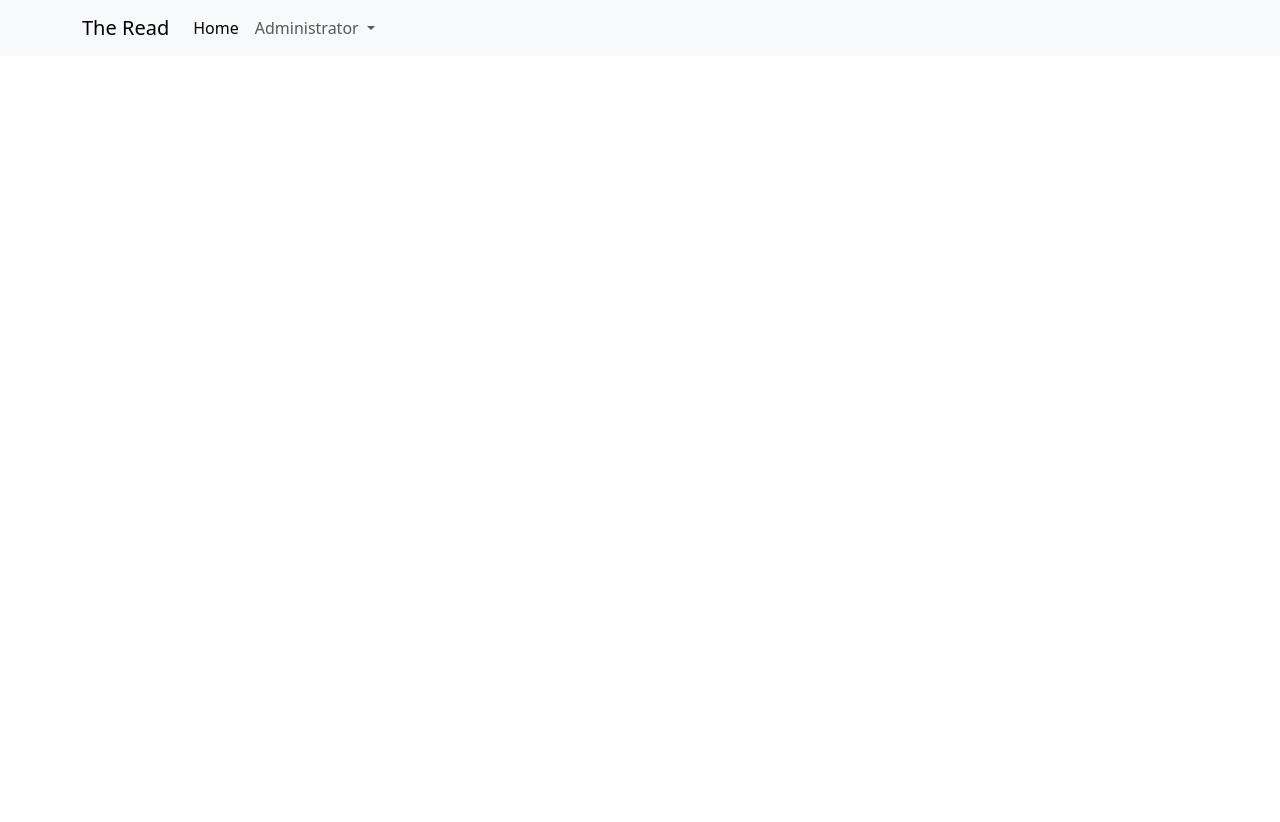
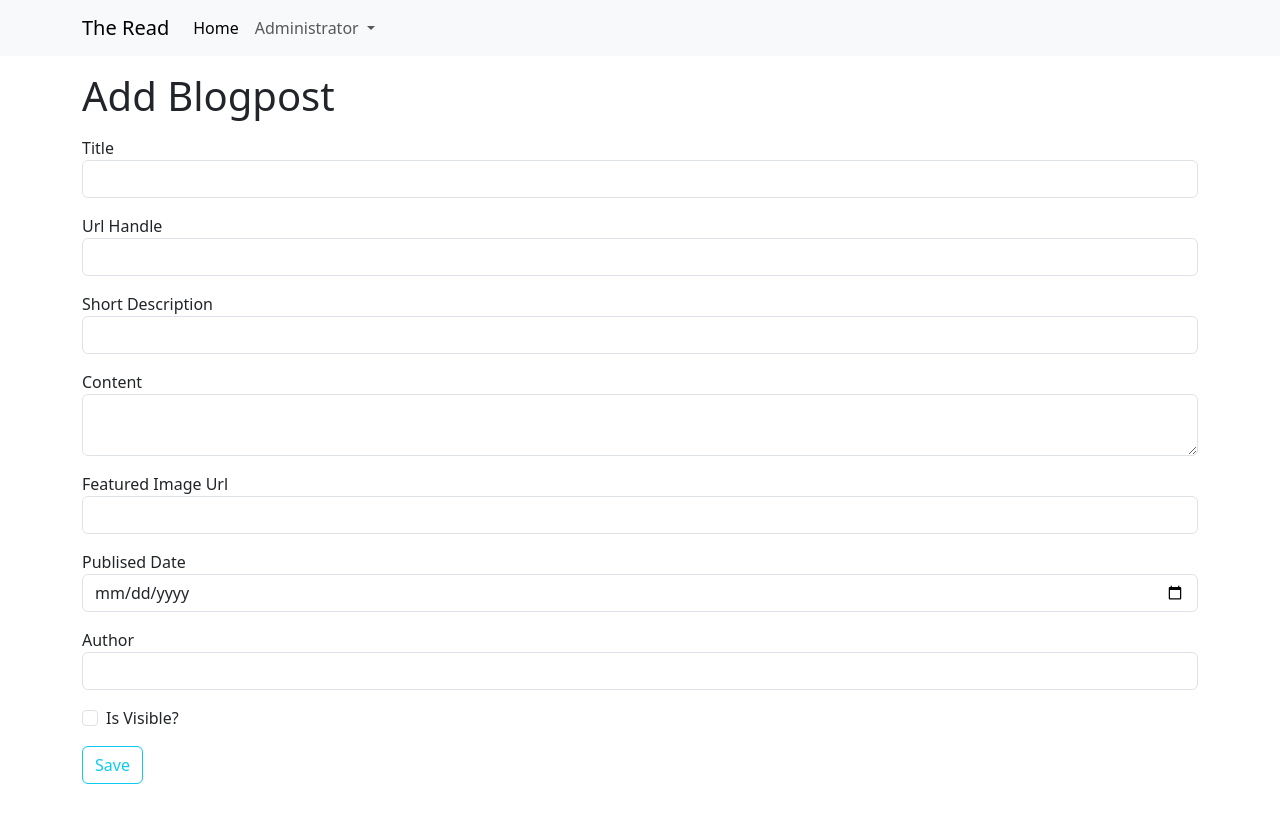
Before and after one commit to Motjiang/TheRead_UI, an Angular app: page /admin/blogposts/add in a window 1280 px wide. Before the commit this address led to /. Shown: the top 822 px of the page. Before the commit the page ends 800 px from the top, so only its background shows below. Built offline with nearby package versions, Linux system fonts and the light colour scheme.

Commit message:
Added the html code for the add blogpost component

```diff
--- a/src/app/app-routing.module.ts
+++ b/src/app/app-routing.module.ts
@@ -4,6 +4,7 @@
 import { AddCategoryComponent } from './features/category/add-category/add-category.component';
 import { EditCategoryComponent } from './features/category/edit-category/edit-category.component';
 import { BlogpostListComponent } from './features/blog-post/blogpost-list/blogpost-list.component';
+import { AddBlogpostComponent } from './features/blog-post/add-blogpost/add-blogpost.component';
 
 const routes: Routes = [
   {
@@ -21,6 +22,10 @@
   {
     path:'admin/blogposts',
     component: BlogpostListComponent
+  },
+  {
+    path:'admin/blogposts/add',
+    component: AddBlogpostComponent
   }
 ];
 
--- a/src/app/app.module.ts
+++ b/src/app/app.module.ts
@@ -9,7 +9,8 @@
 import { FormsModule } from '@angular/forms';
 import {HttpClientModule} from  '@angular/common/http';
 import { EditCategoryComponent } from './features/category/edit-category/edit-category.component';
-import { BlogpostListComponent } from './features/blog-post/blogpost-list/blogpost-list.component'
+import { BlogpostListComponent } from './features/blog-post/blogpost-list/blogpost-list.component';
+import { AddBlogpostComponent } from './features/blog-post/add-blogpost/add-blogpost.component'
 
 
 @NgModule({
@@ -19,7 +20,8 @@
     CategoryListComponent,
     AddCategoryComponent,
     EditCategoryComponent,
-    BlogpostListComponent
+    BlogpostListComponent,
+    AddBlogpostComponent
   ],
   imports: [
     BrowserModule,
--- /dev/null
+++ b/src/app/features/blog-post/add-blogpost/add-blogpost.component.html
@@ -0,0 +1,51 @@
+<div class="container">
+    <h1 class="mt-3">Add Blogpost</h1>
+
+    <form>
+        <div class="mt-2 mb-5">
+            <div class="mt-3">
+                <label for="title" class="form-lable">Title</label>
+                <input type="text" id="title" name="title" class="form-control">
+            </div>
+
+            <div class="mt-3">
+                <label for="urlHandle" class="form-lable">Url Handle</label>
+                <input type="text" id="urlHandle" name="urlHandle" class="form-control">
+            </div>
+
+            <div class="mt-3">
+                <label for="shortDescription" class="form-lable">Short Description</label>
+                <input type="text" id="shortDescription" name="shortDescription" class="form-control">
+            </div>
+
+            <div class="mt-3">
+                <label for="content" class="form-lable">Content</label>
+                <textarea  id="content" name="content" class="form-control"></textarea>
+            </div>
+
+            <div class="mt-3">
+                <label for="featuredImageUrl" class="form-lable">Featured Image Url</label>
+                <input type="text" id="featuredImageUrl" name="featuredImageUrl" class="form-control">
+            </div>
+
+            <div class="mt-3">
+                <label for="publishedDate" class="form-lable">Publised Date</label>
+                <input type="date" id="publishedDate" name="publishedDate" class="form-control">
+            </div>
+
+            <div class="mt-3">
+                <label for="author" class="form-lable">Author</label>
+                <input type="text" id="author" name="author" class="form-control">
+            </div>
+
+            <div class="form-check mt-3">
+                <input type="checkbox" class="form-check-input" id="isVisible">
+                <label for="isVisible" class="form-check-label">Is Visible?</label>
+            </div>
+
+            <div class="mt-3">
+                <button type="submit" class="btn btn-outline-info">Save</button>
+            </div>
+        </div>
+    </form>
+</div>
```
Also changed, not shown: src/app/features/blog-post/add-blogpost/add-blogpost.component.ts (added, +10 -0 lines), src/app/features/blog-post/add-blogpost/add-blogpost.component.css (added), 1 other file (tests, documents, lock files or other folders).
